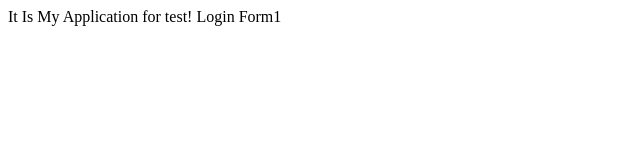
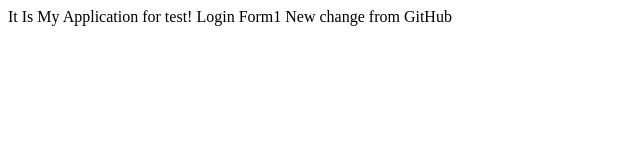
Before and after one commit to AbdullahSaadFadelAlshehri/TestReop, a plain HTML site: page index.html in a window 1280 px wide. Shown: the whole page, without its empty margins (0-640 px from the left). Drawn offline with Linux system fonts and the light colour scheme.

Commit message:
Update index.html
Commit Message (New change from GitHub)

```diff
--- a/index.html
+++ b/index.html
@@ -8,5 +8,7 @@
 <body>
 It Is My Application for test!
 Login Form1
+
+New change from GitHub
 </body>
 </html>
```
